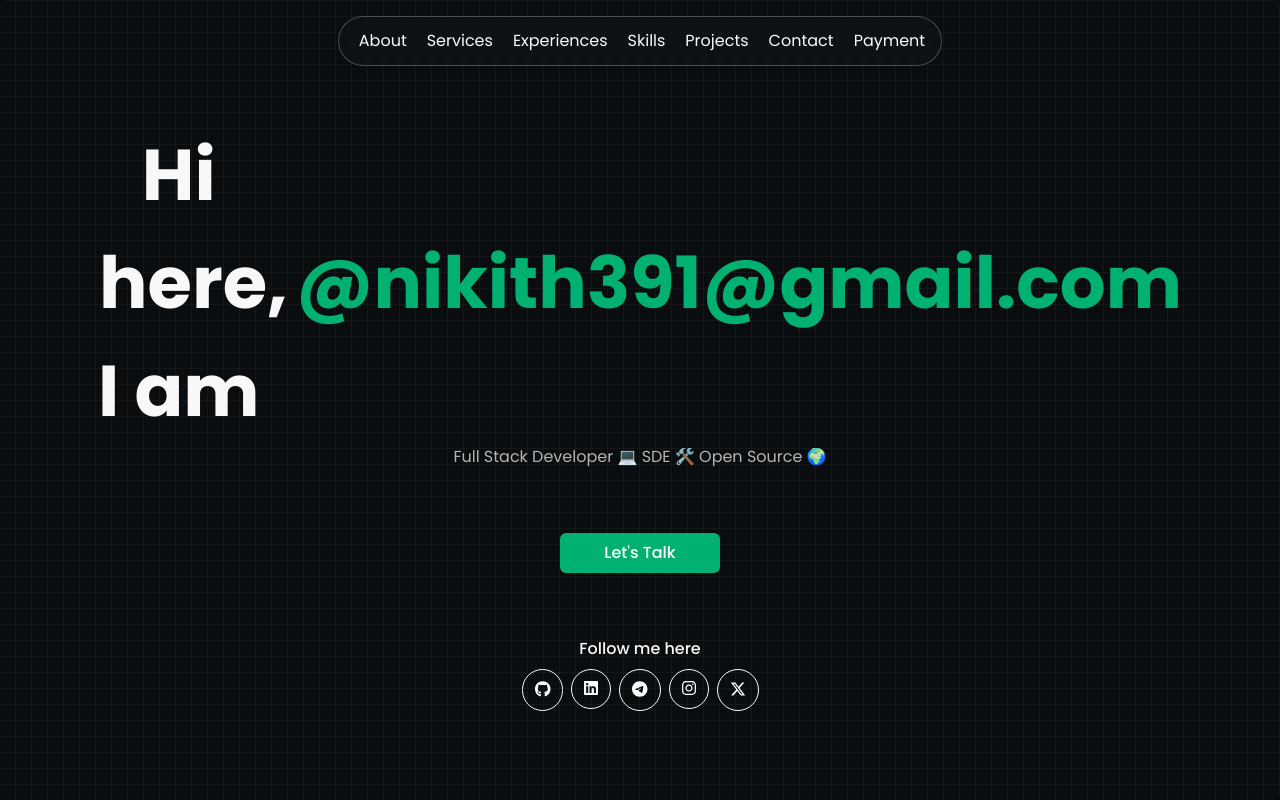
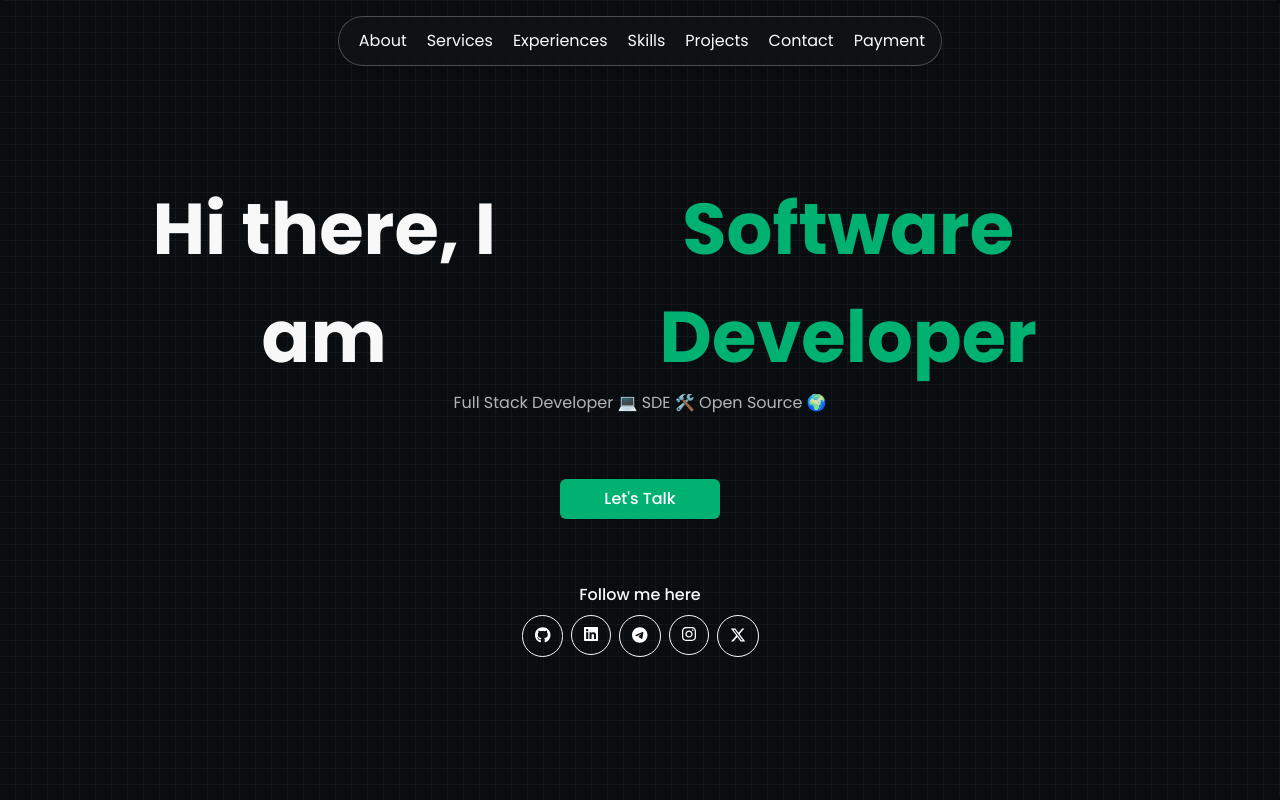
Before and after one commit to Nikith-S/nikith_portfolio, a Next.js app: page / in a window 1280 px wide. Shown: the top 800 px of the page. Built offline with nearby package versions, Linux system fonts and the light colour scheme; what tailwindcss-debug-screens would draw is missing.

Commit message:
file changes made

```diff
--- a/src/components/home/Section1.tsx
+++ b/src/components/home/Section1.tsx
@@ -21,7 +21,7 @@ const HomeSection1 = ({ id }: Readonly<{ id: string }>) => {
               Hi there, I am
             </p>
             <FlipWords
-              words={["Nikith S", "@nikith391@gmail.com."]}
+              words={["Nikith S", "Software Developer"]}
               className="text-2xl/normal sm:text-3xl/normal md:text-5xl/normal lg:text-6xl/normal xl:text-7xl/normal dark:text-[var(--primaryColor)] text-[var(--primaryColor)] font-bold text-center"
             />
           </div>
```
